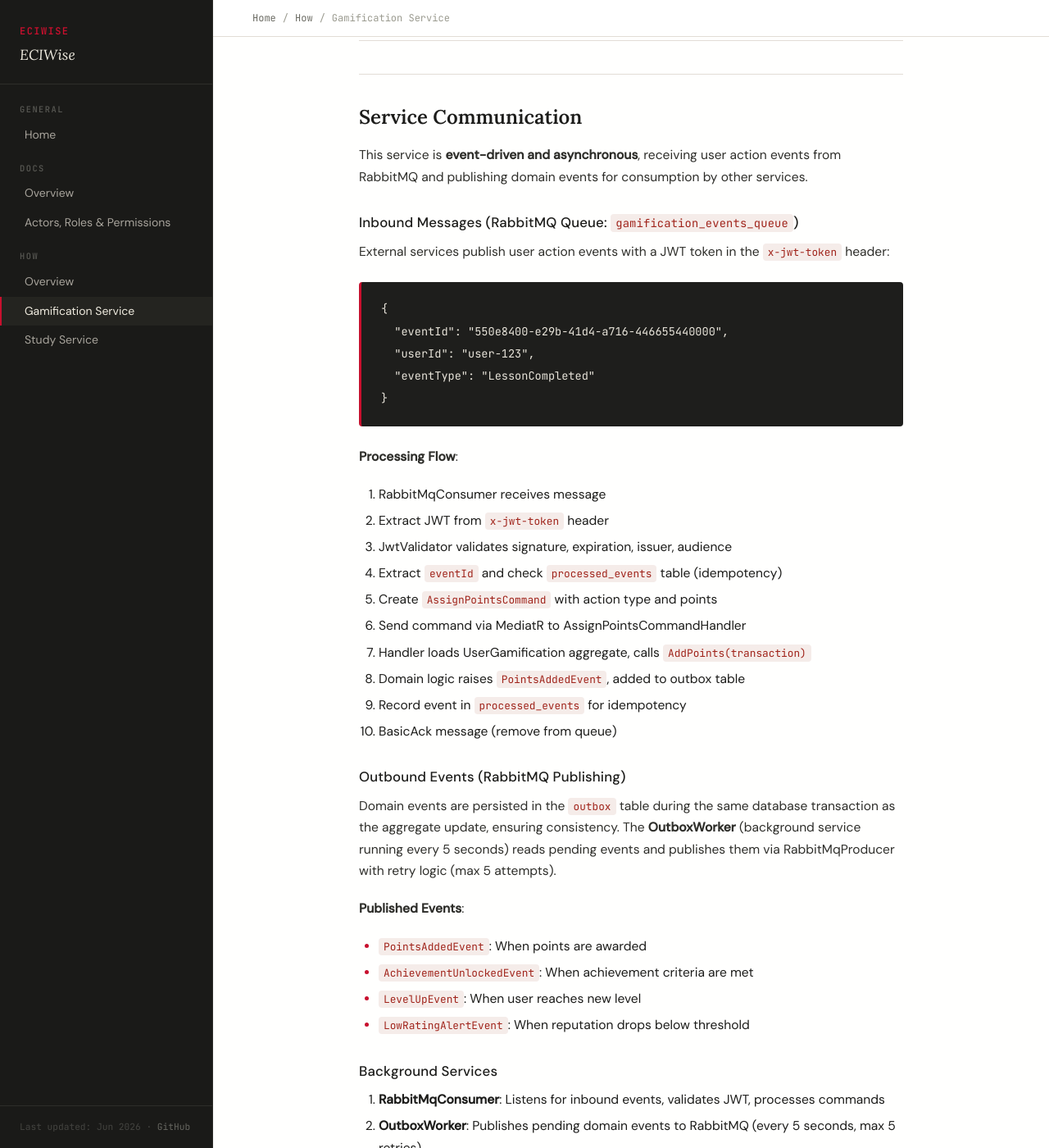
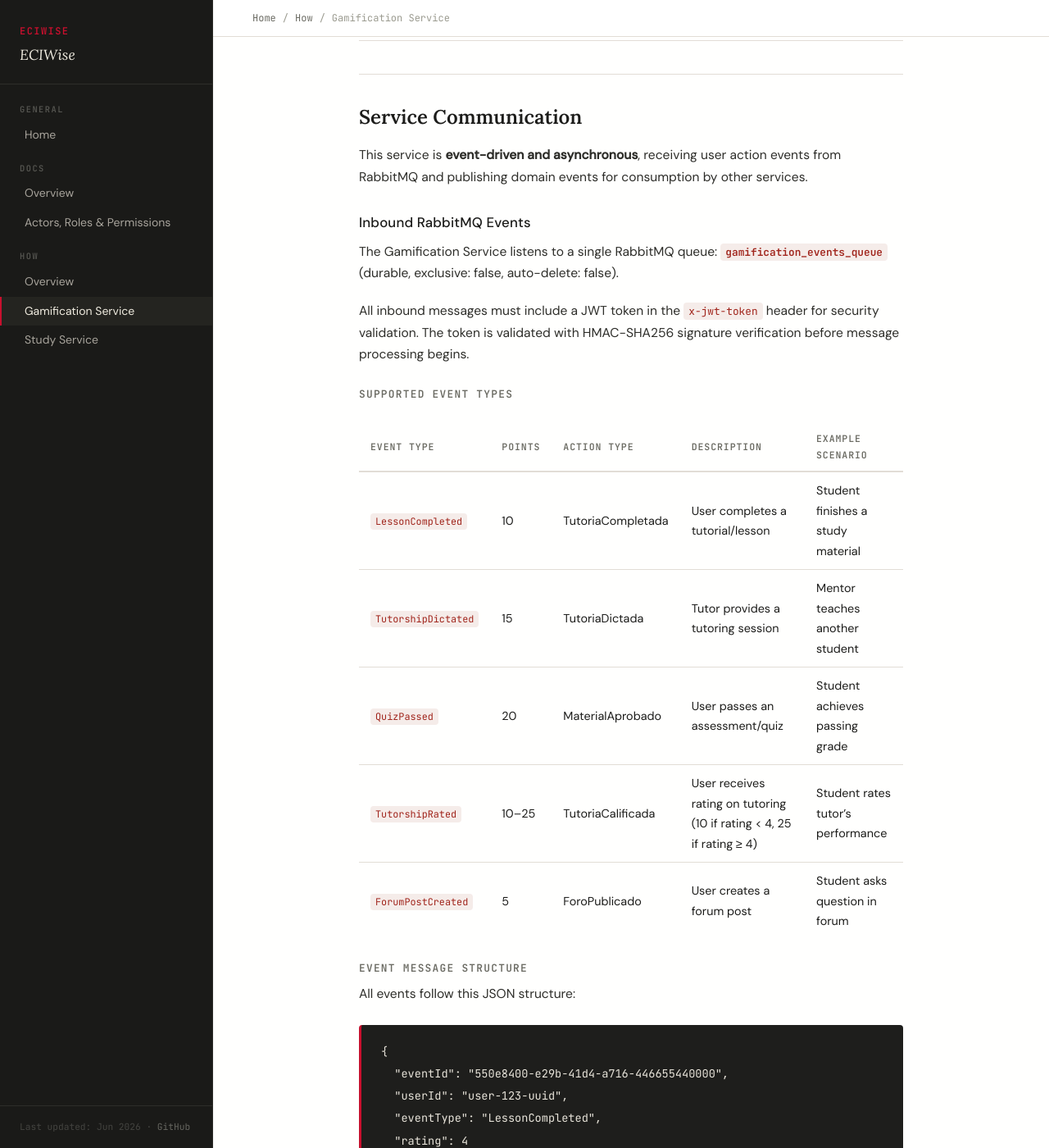
Before and after one commit to EciWise/EciWise.github.io, a Jekyll site: the page built from how/gamification-service.md, in a window 1280 px wide and 1400 px high, scrolled down 13519 px. Shown: the whole window at 82% size. Built offline with Jekyll 4.4.1, drawn with Linux system fonts in a browser that asks for light colours; some of the changed text lies outside the part shown.

Commit message:
docs: comprehensive documentation of RabbitMQ event handling
- Document all 5 supported event types with point values
- Add event message structure and field descriptions
- Detail complete processing flow with 11 steps
- Add code examples for publishing events from C#, Java, Python
- Include event routing, JWT validation, and idempotency details
- Update Service Communication section with complete integration guide

````diff
--- a/how/gamification-service.md
+++ b/how/gamification-service.md
@@ -406,29 +406,192 @@
 
 This service is **event-driven and asynchronous**, receiving user action events from RabbitMQ and publishing domain events for consumption by other services.
 
-### Inbound Messages (RabbitMQ Queue: `gamification_events_queue`)
+### Inbound RabbitMQ Events
 
-External services publish user action events with a JWT token in the `x-jwt-token` header:
+The Gamification Service listens to a single RabbitMQ queue: **`gamification_events_queue`** (durable, exclusive: false, auto-delete: false).
+
+All inbound messages must include a JWT token in the `x-jwt-token` header for security validation. The token is validated with HMAC-SHA256 signature verification before message processing begins.
+
+#### Supported Event Types
+
+| Event Type | Points | Action Type | Description | Example Scenario |
+|---|---|---|---|---|
+| `LessonCompleted` | 10 | TutoriaCompletada | User completes a tutorial/lesson | Student finishes a study material |
+| `TutorshipDictated` | 15 | TutoriaDictada | Tutor provides a tutoring session | Mentor teaches another student |
+| `QuizPassed` | 20 | MaterialAprobado | User passes an assessment/quiz | Student achieves passing grade |
+| `TutorshipRated` | 10–25 | TutoriaCalificada | User receives rating on tutoring (10 if rating < 4, 25 if rating ≥ 4) | Student rates tutor's performance |
+| `ForumPostCreated` | 5 | ForoPublicado | User creates a forum post | Student asks question in forum |
+
+#### Event Message Structure
+
+All events follow this JSON structure:
 
 ```json
 {
   "eventId": "550e8400-e29b-41d4-a716-446655440000",
-  "userId": "user-123",
-  "eventType": "LessonCompleted"
+  "userId": "user-123-uuid",
+  "eventType": "LessonCompleted",
+  "rating": 4
 }
 ```
 
-**Processing Flow**:
-1. RabbitMqConsumer receives message
+**Field Descriptions**:
+- `eventId` (GUID): Unique identifier for the event — used for idempotency tracking
+- `userId` (string/UUID): Identifier of the user performing the action
+- `eventType` (string): One of the supported event types listed above
+- `rating` (int, optional): Only for `TutorshipRated` events (scale 1–5)
+
+**Message Headers**:
+```
+x-jwt-token: <JWT_TOKEN_WITH_BEARER_TOKEN_FORMAT>
+```
+
+The JWT must be a valid token signed with the service's secret key, containing `iss` (issuer) and `aud` (audience) claims matching the configured values.
+
+#### Processing Flow
+
+1. **RabbitMqConsumer** receives message from queue
 2. Extract JWT from `x-jwt-token` header
-3. JwtValidator validates signature, expiration, issuer, audience
-4. Extract `eventId` and check `processed_events` table (idempotency)
-5. Create `AssignPointsCommand` with action type and points
-6. Send command via MediatR to AssignPointsCommandHandler
-7. Handler loads UserGamification aggregate, calls `AddPoints(transaction)`
-8. Domain logic raises `PointsAddedEvent`, added to outbox table
-9. Record event in `processed_events` for idempotency
-10. BasicAck message (remove from queue)
+3. **JwtValidator** validates:
+   - Signature (HMAC-SHA256)
+   - Expiration (no tolerance)
+   - Issuer and Audience claims
+4. Extract `eventId` and query `processed_events` table for idempotency check
+   - If already processed, ACK and skip
+5. Route event to appropriate handler based on `eventType`
+   - `LessonCompleted` → HandleLessonCompletedAsync
+   - `TutorshipDictated` → HandleTutorshipDictatedAsync
+   - `QuizPassed` → HandleQuizPassedAsync
+   - `TutorshipRated` → HandleTutorshipRatedAsync
+   - `ForumPostCreated` → HandleForumPostCreatedAsync
+6. Create **AssignPointsCommand** with calculated points and action type
+7. Send command via **MediatR** to **AssignPointsCommandHandler**
+8. Handler:
+   - Loads **UserGamification** aggregate from repository
+   - Calls `AddPoints(transaction)` on aggregate
+   - Domain logic creates **PointTransaction** and raises **PointsAddedEvent**
+   - Persists aggregate and adds event to outbox table (atomic transaction)
+9. Record event in `processed_events` table with eventId, eventType, and processedAt timestamp
+10. **BasicAck** message (remove from queue, acknowledging successful processing)
+11. On error: **BasicNack** without requeue (dead-letter to DLQ or discard)
+
+#### Publishing Events from External Services
+
+To publish events to the Gamification Service, external services must:
+
+1. **Obtain a JWT token** from the authentication service with claims:
+   - `sub`: User ID
+   - `iss`: Issuer (configured as `gamification-service`)
+   - `aud`: Audience (configured as `gamification-api`)
+   - `exp`: Expiration time
+
+2. **Create the event payload** as JSON with required fields
+
+3. **Publish to RabbitMQ** with the JWT in the `x-jwt-token` header
+
+**C# Example** (using RabbitMQ.Client):
+
+```csharp
+using System;
+using RabbitMQ.Client;
+using System.Text;
+using System.Text.Json;
+
+var factory = new ConnectionFactory { HostName = "rabbitmq-host" };
+using var connection = await factory.CreateConnectionAsync();
+using var channel = await connection.CreateChannelAsync();
+
+var eventPayload = new
+{
+    eventId = Guid.NewGuid().ToString(),
+    userId = "user-uuid-123",
+    eventType = "LessonCompleted"
+};
+
+var props = new BasicProperties
+{
+    Headers = new Dictionary<string, object>
+    {
+        { "x-jwt-token", Encoding.UTF8.GetBytes("eyJhbGc...YOUR_JWT_TOKEN...") }
+    },
+    Persistent = true
+};
+
+var jsonBody = Encoding.UTF8.GetBytes(JsonSerializer.Serialize(eventPayload));
+await channel.BasicPublishAsync(
+    exchange: "",
+    routingKey: "gamification_events_queue",
+    mandatory: false,
+    basicProperties: props,
+    body: jsonBody
+);
+```
+
+**Java Example** (using RabbitTemplate from Spring):
+
+```java
+import com.rabbitmq.client.BasicProperties;
+import org.springframework.amqp.rabbit.core.RabbitTemplate;
+import org.springframework.stereotype.Service;
+import com.fasterxml.jackson.databind.ObjectMapper;
+
+@Service
+public class GamificationEventPublisher {
+    private final RabbitTemplate rabbitTemplate;
+    private final ObjectMapper objectMapper;
+
+    public void publishLessonCompleted(UUID userId) throws Exception {
+        Map<String, Object> event = Map.of(
+            "eventId", UUID.randomUUID().toString(),
+            "userId", userId.toString(),
+            "eventType", "LessonCompleted"
+        );
+
+        String jwtToken = obtainJwtToken(); // Implement JWT retrieval
+
+        rabbitTemplate.convertAndSend("gamification_events_queue",
+            objectMapper.writeValueAsString(event),
+            message -> {
+                message.getMessageProperties().setHeader("x-jwt-token", jwtToken);
+                return message;
+            }
+        );
+    }
+}
+```
+
+**Python Example** (using pika):
+
+```python
+import pika
+import json
+import uuid
+
+connection = pika.BlockingConnection(pika.ConnectionParameters('localhost'))
+channel = connection.channel()
+
+event = {
+    "eventId": str(uuid.uuid4()),
+    "userId": "user-uuid-123",
+    "eventType": "QuizPassed"
+}
+
+jwt_token = "eyJhbGc...YOUR_JWT_TOKEN..."
+
+properties = pika.BasicProperties(
+    headers={"x-jwt-token": jwt_token},
+    delivery_mode=pika.spec.PERSISTENT_DELIVERY_MODE
+)
+
+channel.basic_publish(
+    exchange='',
+    routing_key='gamification_events_queue',
+    body=json.dumps(event),
+    properties=properties
+)
+
+connection.close()
+```
 
 ### Outbound Events (RabbitMQ Publishing)
 
````
